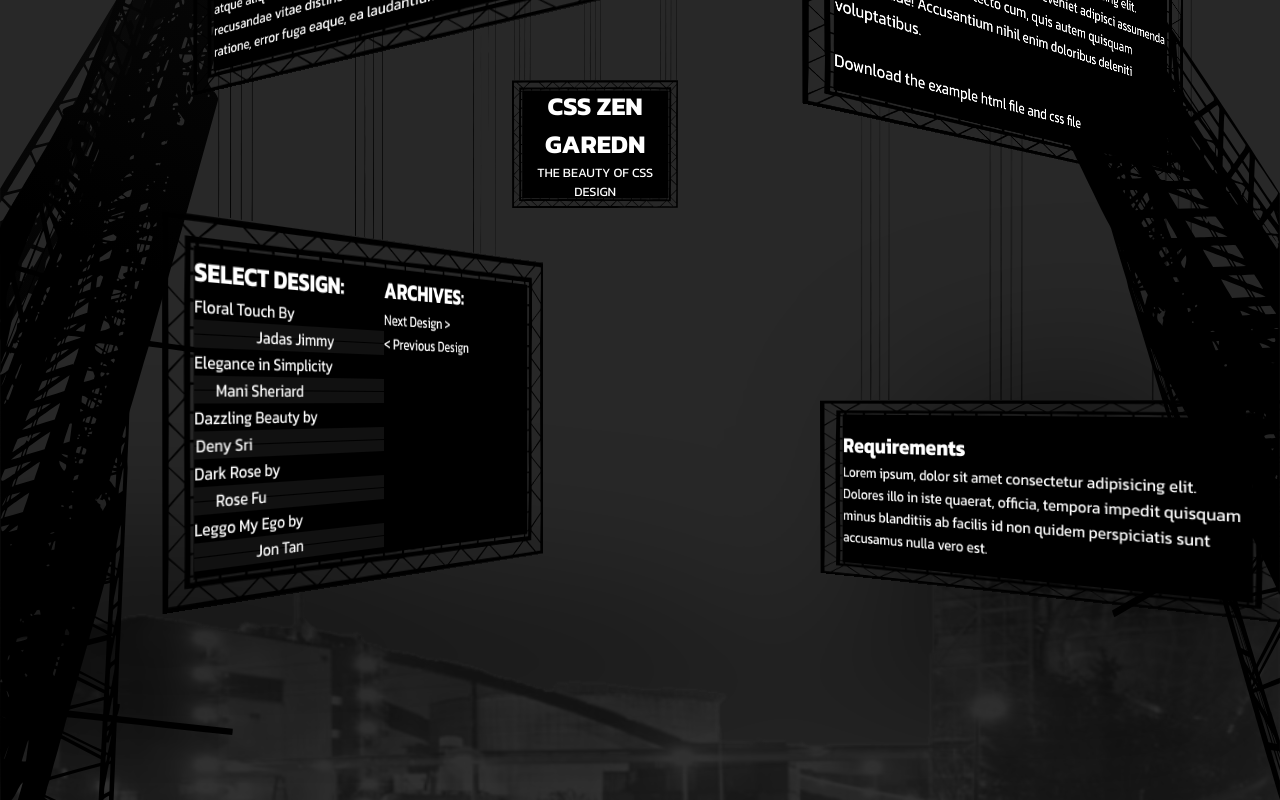
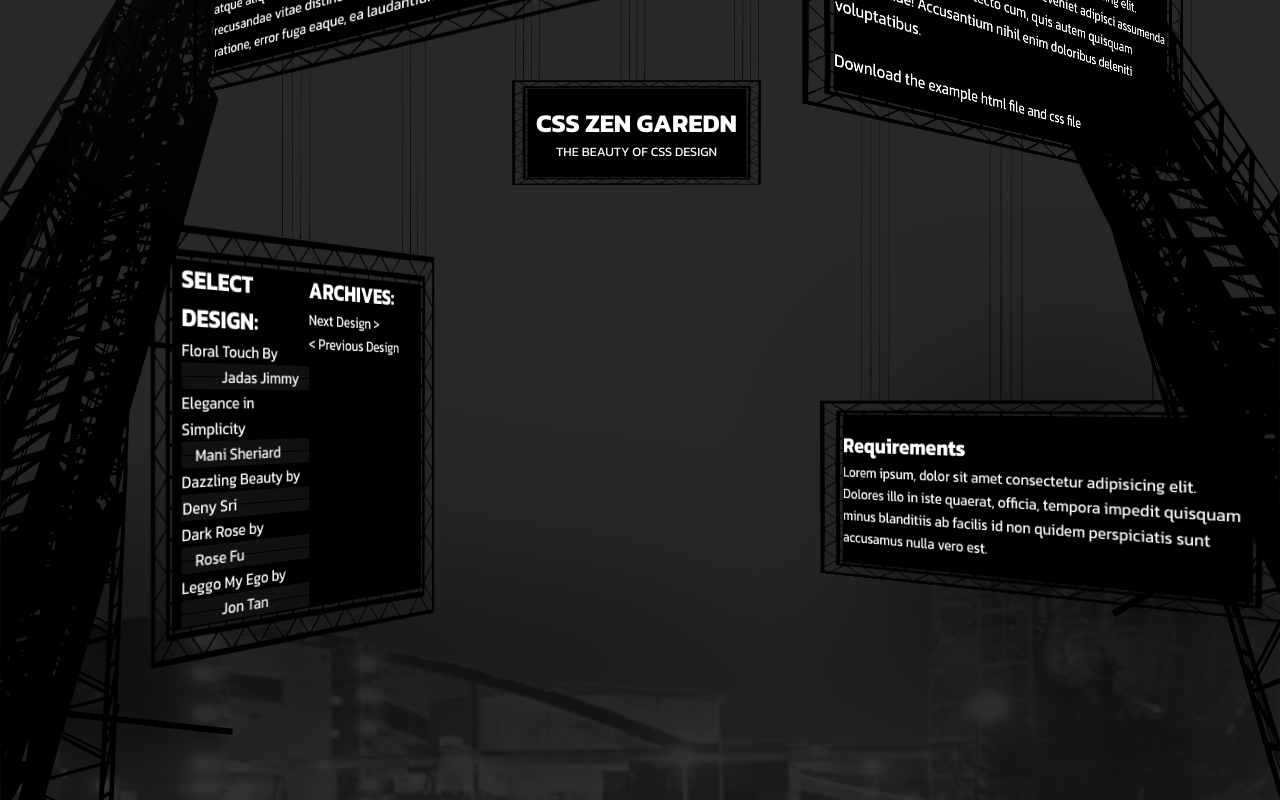
Before and after one commit to ArefinOleksandr/CSS-Zen-Garden, a plain HTML site: page index.html in a window 1280 px wide. Drawn offline with Linux system fonts and the light colour scheme.

Commit message:
Update style.css

```diff
--- a/style.css
+++ b/style.css
@@ -53,9 +53,8 @@ div.wrapper{
     transform: rotateY(40deg);
     display: flex;
     flex-direction: row;
-    transition: 1s all;
+    transition: all 1s;
 
-    width: -webkit-fill-available;
 }
 .select-design >div{
     flex: 0 1 50%
@@ -116,8 +115,6 @@ div.wrapper{
     top: 40%;
 }
 .css-zen{
-    width: 13vw;
-    height: 10vw;
     top: 10%;
     left: 40%;
     transform: rotateY(0deg);
@@ -183,19 +180,13 @@ div.wrapper{
     top: 3%;
     transform: rotateY(-20deg);
 }
-.layer{
-    width: 100%;
-}
 h1{
-    width: 100%;
     font-size:1.875vw;
 }
 p{
-    width: 100%;
     font-size: 1.250vw;
 }
 a{
-    width: 100%;
     font-size: 1.25vw;
 }
 
```
